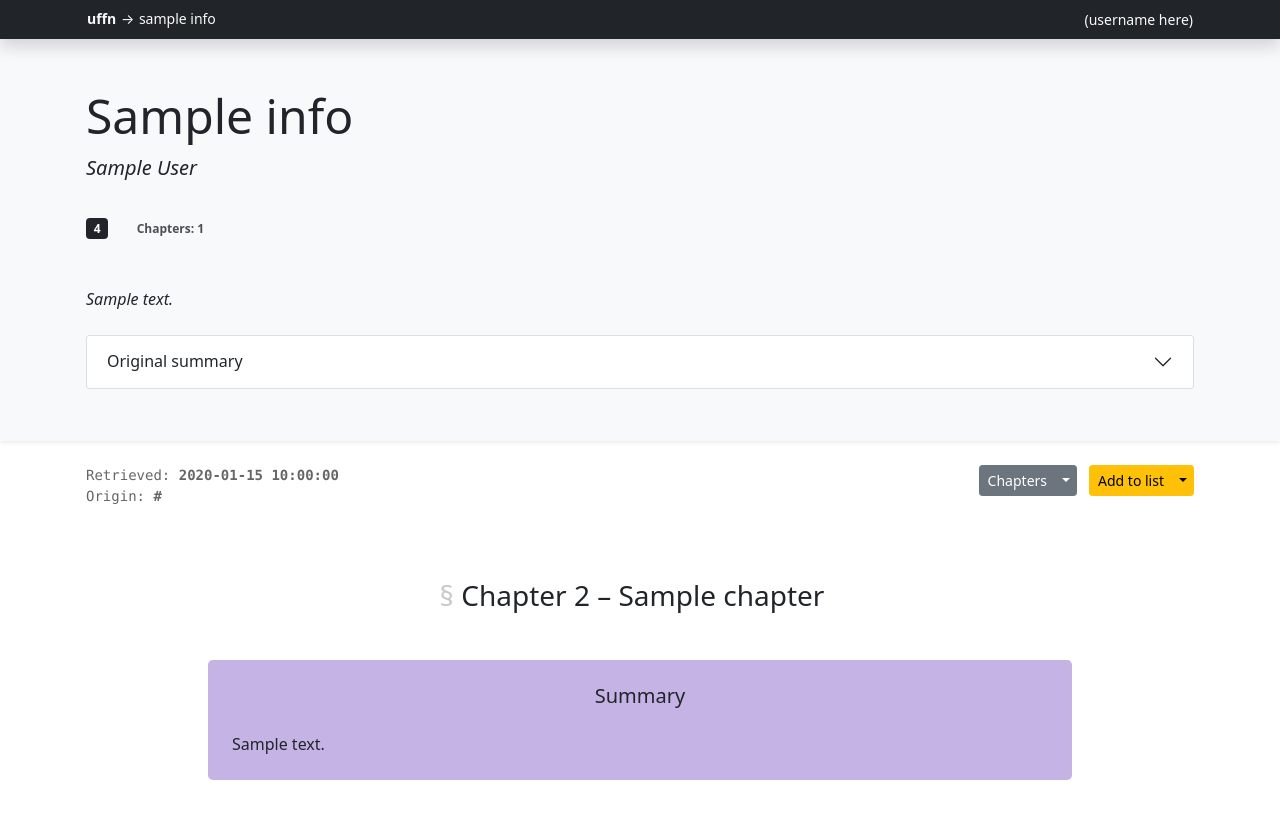
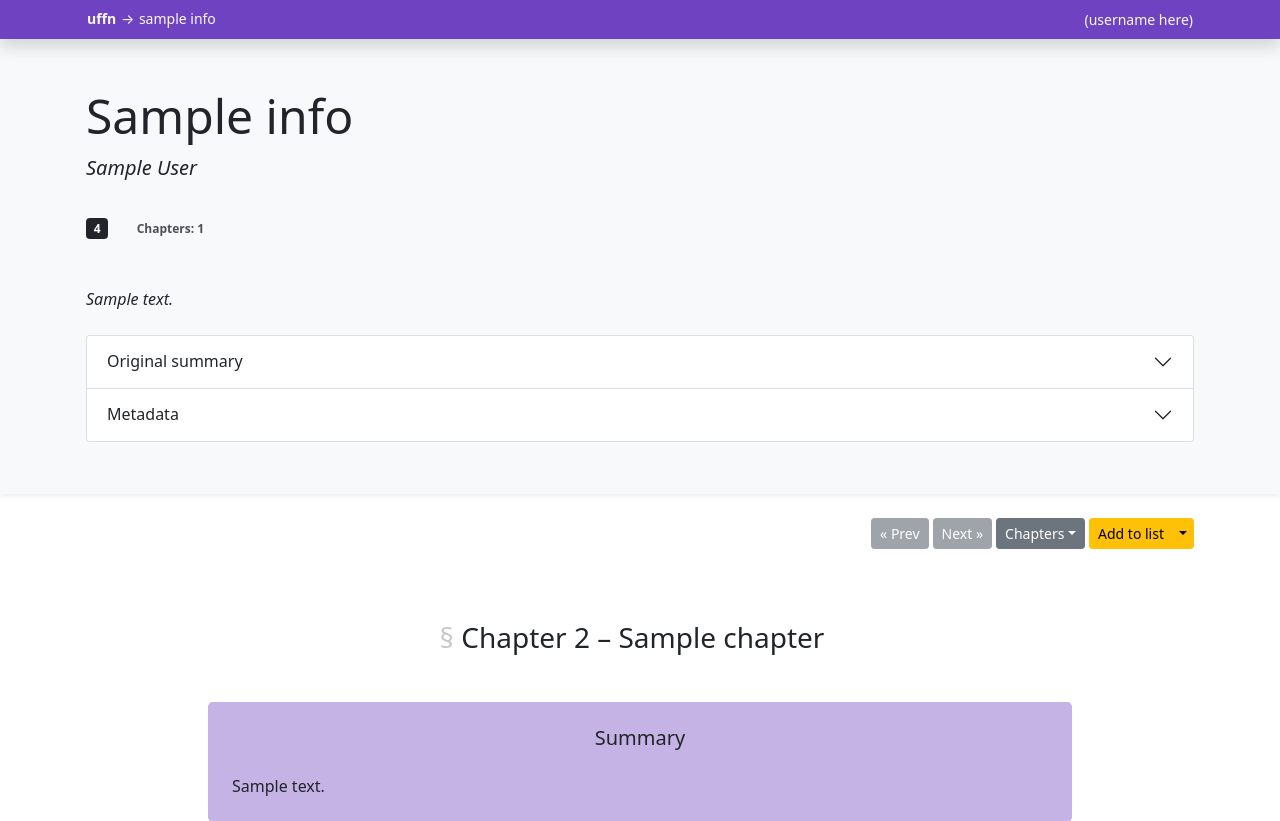
Before and after one commit to alexobolev/uffn, a Symfony app: template uf-web/templates/web/story/chapters.html.twig in a window 1280 px wide. Shown: the top 821 px of the page. Run offline with Twig, Linux system fonts and the light colour scheme; the template is opened without the code that fills it: most values are stand-ins (such as "Sample title", 1, 10 or a date in 2020); style sheets or scripts are compiled from the project's sources; some libraries are stand-ins or nearby versions.

Commit message:
Fix rating parsing/displaying issues; reorganize UI around the jumbo

```diff
--- a/uf-web/src/Entity/Story.php
+++ b/uf-web/src/Entity/Story.php
@@ -61,7 +61,7 @@
         nullable: true,
         enumType: Rating::class
     )]
-    private ?string $rating;
+    private ?Rating $rating;
 
     #[ORM\OneToMany(
         mappedBy: 'story',
@@ -124,11 +124,11 @@
         return $this;
     }
 
-    public function getRating(): ?string {
+    public function getRating(): ?Rating {
         return $this->rating;
     }
 
-    public function setRating(?string $rating): self {
+    public function setRating(?Rating $rating): self {
         $this->rating = $rating;
         return $this;
     }
--- a/uf-web/src/Entity/Version.php
+++ b/uf-web/src/Entity/Version.php
@@ -56,7 +56,7 @@
         nullable: true,
         enumType: Rating::class
     )]
-    private ?string $rating;
+    private ?Rating $rating;
 
     #[ORM\Column(
         name: 'summary',
@@ -162,11 +162,11 @@
         return $this;
     }
 
-    public function getRating(): ?string {
+    public function getRating(): ?Rating {
         return $this->rating;
     }
 
-    public function setRating(?string $rating): self {
+    public function setRating(?Rating $rating): self {
         $this->rating = $rating;
         return $this;
     }
--- a/uf-web/templates/web/base_auth.html.twig
+++ b/uf-web/templates/web/base_auth.html.twig
@@ -21,7 +21,7 @@
   <div class="uf-jumbo">
     <div class="container-md">
       <div class="row">
-        <h1 class="uf-jumbo-title">{% block jumboTitle %}{% endblock %}</h1>
+        <h1 class="uf-jumbo-title mt-3 mt-sm-0">{% block jumboTitle %}{% endblock %}</h1>
         <p class="uf-jumbo-lead">{% block jumboLead %}{% endblock %}</p>
         <div class="uf-jumbo-meta">{% block jumboMeta %}{% endblock %}</div>
         <div class="uf-jumbo-details">{% block jumboDetails %}{% endblock %}</div>
--- a/uf-web/templates/web/story/chapters.html.twig
+++ b/uf-web/templates/web/story/chapters.html.twig
@@ -1,9 +1,9 @@
 {% extends 'web/base_auth.html.twig' %}
 
-{% block title %}{{ story.info.title }} - uffn{% endblock %}
+{% block title %}{{ story.info.title }} - Chapter {{ chapters[0].sequenceNum + 1}} - uffn{% endblock %}
 
 {% block breadcrumbs %}
-  &rarr; <a href="#">{{ story.info.title }}</a>
+  &rarr; <a href="{{ path('version', { id: story.info.version_id }) }}">{{ story.info.title }}</a>
 {% endblock %}
 
 {% block jumboTitle %}
@@ -13,8 +13,11 @@
   {{ story.info.authors|join(', ') }}
 {% endblock %}
 {% block jumboMeta %}
-  <div class="pt-3 pb-5">
-    <span id="story-rating" class="badge bg-dark">{{ story.meta.rating ?? "N/A" }}</span>
+  <div class="pt-1 pt-sm-3 pb-4 pb-sm-5">
+    <span id="story-rating"
+          class="badge bg-dark uf-story-rating {{ story.meta.rating_class }}">
+      {{ story.meta.rating ?? "?" }}
+    </span>
     <span class="ms-4 uf-story-meta">
     Chapters: <span>{{ story.meta.chapter_count }}</span>
     {% if story.meta.is_complete %}Completed{% endif %}
@@ -34,9 +37,9 @@
 {% endblock %}
 
 {% block jumboExtra %}
-  {% if story.custom_summary %}
   <div class="mt-4 mb-1">
     <div class="accordion" id="extraAccordion">
+      {% if story.custom_summary %}
         <div class="accordion-item">
           <h2 class="accordion-header" id="extraAccordion-heading1">
             <button type="button" class="accordion-button collapsed"
@@ -54,67 +57,79 @@
             </div>
           </div>
         </div>
+      {% endif %}
+
+      <div class="accordion-item">
+        <h2 class="accordion-header" id="extraAccordion-heading2">
+          <button type="button" class="accordion-button collapsed"
+                  data-bs-toggle="collapse" data-bs-target="#extraAccordion-collapse2"
+                  aria-expanded="false" aria-controls="extraAccordion-collapse2">
+            Metadata
+          </button>
+        </h2>
+        <div class="accordion-collapse collapse collapsed" id="extraAccordion-collapse2"
+             data-bs-parent="#extraAccordion" aria-labelledby="extraAccordion-heading2">
+          <div class="accordion-body">
+            <div class="col">
+              <div class="row">
+                <dt class="col-sm-3 col-lg-2">Retrieved:</dt>
+                <dd class="col-sm-9 col-lg-10">
+                  {{ story.extra.retrieved_on }}
+                </dd>
+
+                <dt class="col-sm-3 col-lg-2">Source:</dt>
+                <dd class="col-sm-9 col-lg-10" style="text-overflow: ellipsis; overflow: hidden;">
+                  <a href="{{ story.extra.link }}" class="text-decoration-none" target="_blank">{{ story.extra.link }}</a>
+                </dd>
               </div>
             </div>
-  {% endif %}
+          </div>
+        </div>
+      </div>
+    </div>
+  </div>
 {% endblock %}
 
 {% block userActions %}
   <div class="row">
-    <div class="col-md-8 font-monospace small" style="color: #666;">
-      Retrieved: <strong>{{ user_actions.info.retrieved_on }}</strong> <br>
-      Origin:
-        <strong><a class="text-decoration-none" href="{{ user_actions.info.link }}" target="_blank">
-          <span class="d-inline d-sm-none">{{ user_actions.info.mobile_link_name }}</span>
-          <span class="d-none d-sm-inline">{{ user_actions.info.link }}</span>
-        </a></strong>
-    </div>
-    <div class="col-md-4 mt-3 mt-md-0 text-md-end d-flex justify-content-end align-items-start">
+    <div class="mt-3 mt-md-0 text-md-end d-flex justify-content-end align-items-start">
 
       {% block storyChapterNav %}
-        <div class="btn-group me-1">
-          <a href="{{ path('version_toc', { id: story.info.version_id, }) }}"
-             type="button" class="btn btn-secondary btn-sm">Chapters</a>
-          <button type="button" class="btn btn-secondary btn-sm dropdown-toggle dropdown-toggle-split" data-bs-toggle="dropdown" aria-expanded="false">
-            <span class="visually-hidden">Toggle Dropdown</span>
-          </button>
-          <ul class="dropdown-menu dropdown-menu-start dropdown-menu-md-end text-md-end">
 
         {% if user_actions.nav.prev_index %}
-              <li><a class="dropdown-item small"
-                     href="{{ path('version_chapter', {
-                       id: story.info.version_id,
-                       chapterNum: user_actions.nav.prev_index
-                     }) }}">« Prev chapter</a></li>
+          {% set prev_path = path('version_chapter', { id: story.info.version_id, chapterNum: user_actions.nav.prev_index }) %}
+          <a href="{{ prev_path }}" type="button" class="btn btn-secondary btn-sm me-1">&laquo; Prev</a>
         {% else %}
-              <li><a class="dropdown-item small disabled" href="#">« Prev chapter</a></li>
+          <a href="#" type="button" class="btn btn-secondary btn-sm me-1 disabled">&laquo; Prev</a>
         {% endif %}
 
         {% if user_actions.nav.next_index %}
-              <li><a class="dropdown-item small"
-                     href="{{ path('version_chapter', {
-                       id: story.info.version_id,
-                       chapterNum: user_actions.nav.next_index
-                     }) }}">Next chapter »</a></li>
+          {% set next_path = path('version_chapter', { id: story.info.version_id, chapterNum: user_actions.nav.next_index }) %}
+          <a href="{{ next_path }}" type="button" class="btn btn-secondary btn-sm me-1">Next &raquo;</a>
         {% else %}
-              <li><a class="dropdown-item small disabled" href="#">Next chapter »</a></li>
+          <a href="#" type="button" class="btn btn-secondary btn-sm me-1 disabled">Next &raquo;</a>
         {% endif %}
 
-            <li><hr class="dropdown-divider small"></li>
+        <div class="btn-group">
+          <a href="#" type="button" role="button" class="btn btn-secondary btn-sm dropdown-toggle"
+             data-bs-toggle="dropdown" aria-expanded="false">Chapters</a>
+          <ul class="dropdown-menu dropdown-menu-start dropdown-menu-md-end text-md-end">
             <li><a class="dropdown-item small" href="{{ path('version_toc', { id: story.info.version_id}) }}">Chapter index</a></li>
             <li><a class="dropdown-item small" href="{{ path('version_fulltext', { id: story.info.version_id }) }}">Full text</a></li>
           </ul>
         </div>
       {% endblock %}
 
-      <div class="btn-group ms-2">
+      <div class="btn-group ms-1">
         <button type="button" class="btn btn-warning btn-sm">Add to list</button>
         <button type="button" class="btn btn-warning btn-sm dropdown-toggle dropdown-toggle-split" data-bs-toggle="dropdown" aria-expanded="false">
           <span class="visually-hidden">Toggle Dropdown</span>
         </button>
         <ul class="dropdown-menu dropdown-menu-start dropdown-menu-md-end text-md-end">
+          <li><a class="dropdown-item small" href="#">Edit story</a></li>
+          <li><a class="dropdown-item small" href="#">Edit version</a></li>
+          <li><hr class="dropdown-divider small"></li>
           <li><a class="dropdown-item small" href="#">Other versions</a></li>
-          <li><a class="dropdown-item small" href="#">Edit story</a></li>
         </ul>
       </div>
 
```
Also changed, not shown: uf-web/src/Controller/StoryController.php (+41 -10 lines), uf-web/public/assets/styles.scss, 2 other files. Lines whose indentation alone changed are shown as unchanged.
